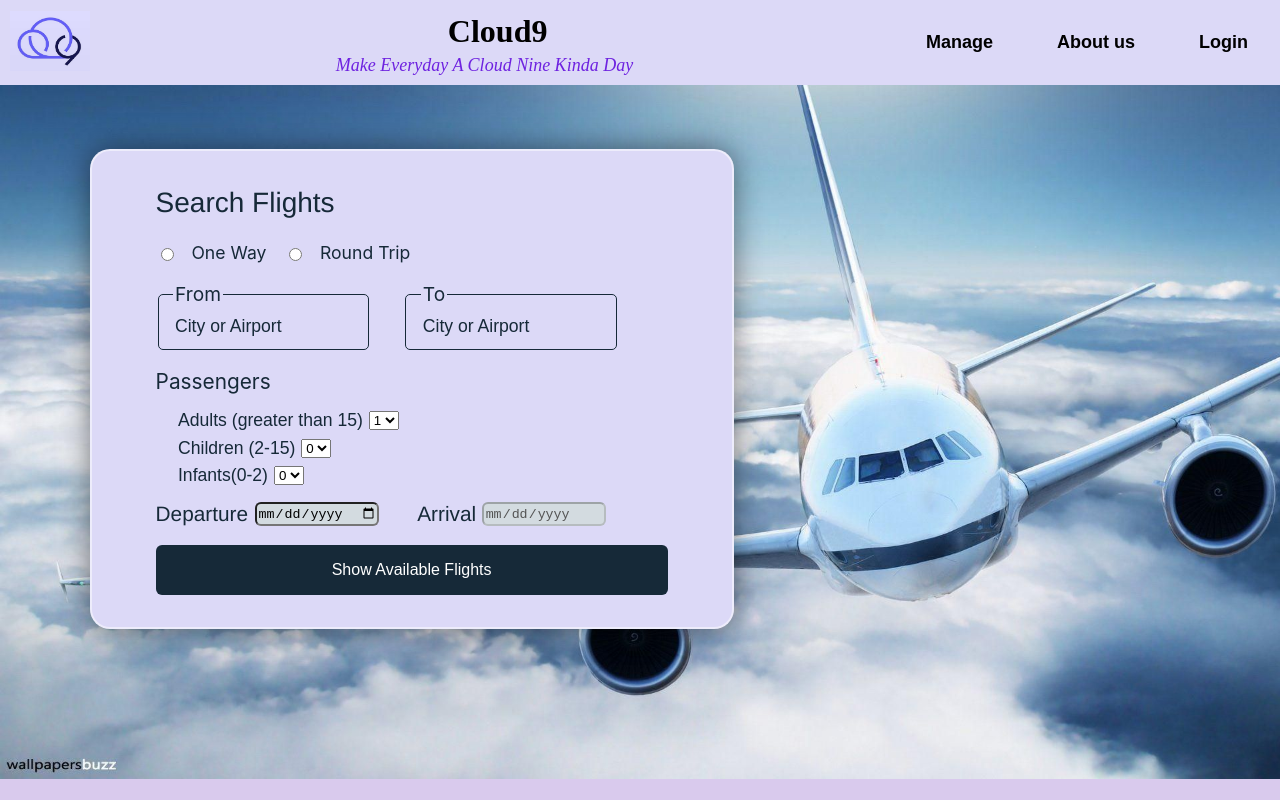
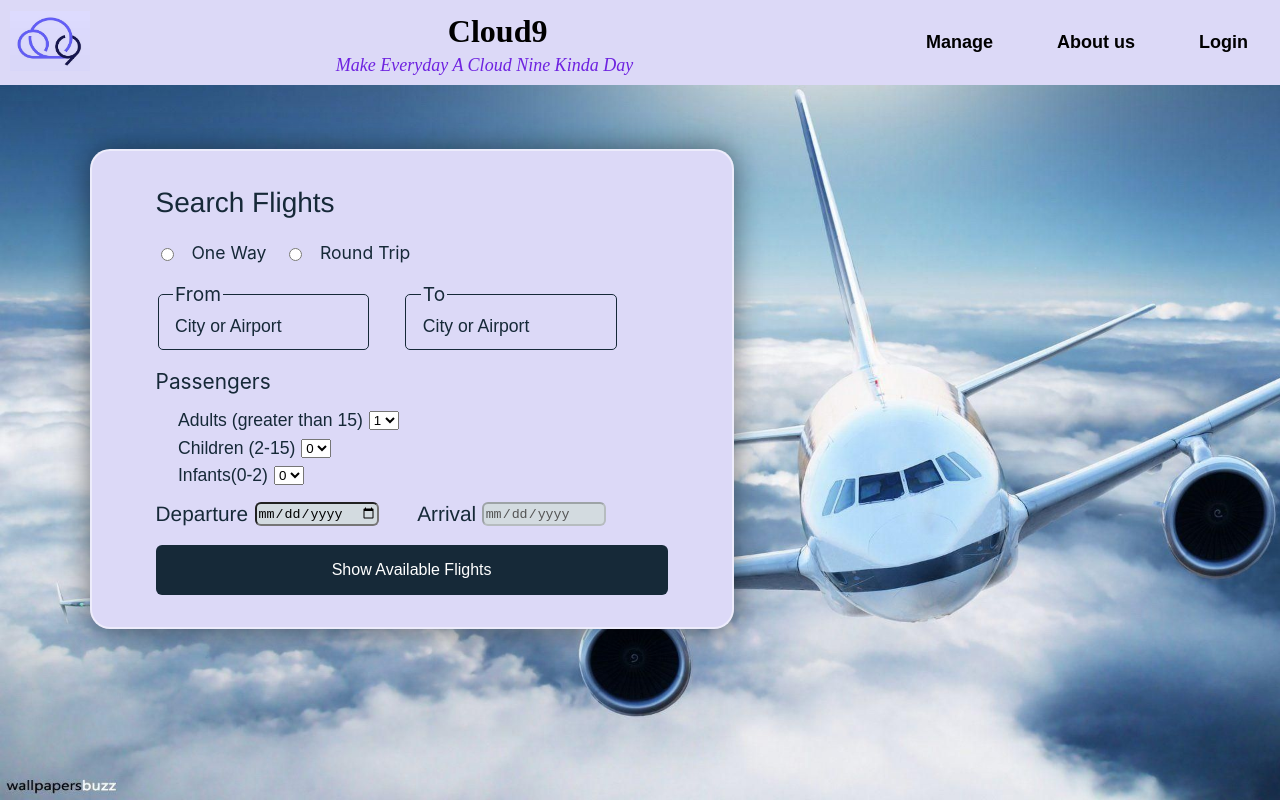
Before and after one commit to vkr2471/ATBCS, a React (Create React App) app in the folder frontend/: page / in a window 1280 px wide. Built offline with nearby package versions, Linux system fonts and the light colour scheme.

Commit message:
background

```diff
--- a/frontend/src/App.css
+++ b/frontend/src/App.css
@@ -1,12 +1,25 @@
+body , html {
+    height: 100%;
+    width: 100%;
+    margin: 0;
+    padding: 0;
+    font-family: -apple-system, BlinkMacSystemFont, 'Segoe UI', 'Roboto', 'Oxygen',
+    'Ubuntu', 'Cantarell', 'Fira Sans', 'Droid Sans', 'Helvetica Neue',
+    sans-serif;
+    -webkit-font-smoothing: antialiased;
+    -moz-osx-font-smoothing: grayscale;
+    background-color: rgb(217, 202, 237);
+}
+#root {
+    height: 100%;
+    width: 100%;
+    margin: 0;
+    padding: 0;
+}
 body{
-    background-image: url("./Template/Background.png");
+    background-image: url("..\\public\\morning.jpg");
     background-repeat: no-repeat;
     background-position: center;
-    background-size: cover;
+    background-size: 100%;
     background-blend-mode:normal;
-    height: 100%;
-    top: 20%;
 }
-body {
-    background-color: rgb(217, 202, 237);
-}
--- a/frontend/src/HomePageBody/HomeBody.css
+++ b/frontend/src/HomePageBody/HomeBody.css
@@ -1,4 +1,5 @@
 .home-body{
+    height: 100%;
     width: 100%;
     position: relative;
     margin-left: auto;
@@ -215,8 +216,7 @@
         align-items: center;
         gap: 5%;
     }
+    body{
+        background-image: none!important;
+    }
 }
-
-body {
-    background-image: url("..\\..\\public\\morning.jpg")!important;
-}
--- a/frontend/src/LoginPage/LoginPage.css
+++ b/frontend/src/LoginPage/LoginPage.css
@@ -128,6 +128,3 @@
     padding: 0;
     text-align: left;
 }
-body {
-    background-image: url(../../public/night_background.png);
-}
```
